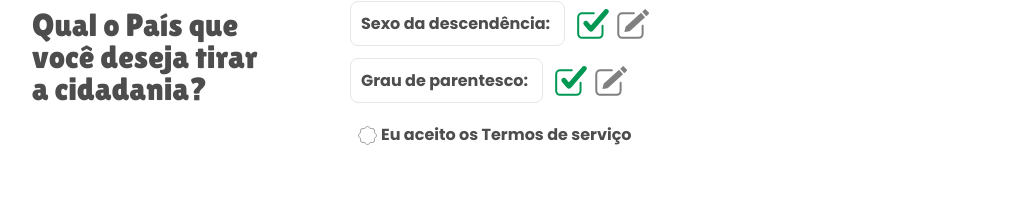
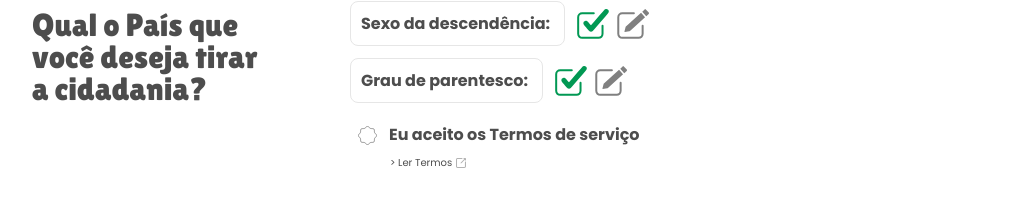
Before and after one commit to lognsoft/cidadania_plataforma_frontend, a Next.js app: page /register/confirm in a window 1280 px wide. Shown: the part 355-575 px from the top of the page, without its empty margins (132-1147 px from the left). Built offline with nearby package versions, Linux system fonts and the light colour scheme.

Commit message:
finalização de página de confirmação

```diff
--- a/src/app/(register)/register/(steps)/confirm/page.tsx
+++ b/src/app/(register)/register/(steps)/confirm/page.tsx
@@ -4,6 +4,9 @@ import { type RootState, type AppDispatch } from "@/stores/store";
 import CheckRegister from "@/components/CheckRegister";
 import { updateState } from "@/stores/features/storeRegister";
 import BulletCheck from "@/components/icons/BulletCheck";
+import Link from "next/link";
+import Image from "next/image";
+import IconLink from "@/components/icons/IconLink";
 
 export default function ConfirmRegisterPage(){
     const state = useSelector((rootState:RootState) => rootState.register);
@@ -28,10 +31,16 @@ export default function ConfirmRegisterPage(){
             </div>
 
             <div className="px-2">
-                <button onClick={confirmTerms} className="font-bold flex items-center gap-1">
+                <button onClick={confirmTerms} className="font-bold flex items-center gap-3 mb-2">
                     <BulletCheck check={ state.terms }/>
                     <span className="block">Eu aceito os Termos de serviço</span>
                 </button>
+                <div className="px-8">
+                    <Link href="#" className="text-mini flex items-center gap-1 hover:underline">
+                        &gt; Ler Termos
+                        <IconLink/>
+                    </Link>
+                </div>
             </div>
         </div>
     )
--- /dev/null
+++ b/src/components/icons/IconLink.tsx
@@ -0,0 +1,17 @@
+const IconLink = () => {
+    return (
+        <svg width="10" height="10" viewBox="0 0 10 10" fill="none" xmlns="http://www.w3.org/2000/svg">
+        <g clipPath="url(#clip0_153_47)">
+        <path fillRule="evenodd" clipRule="evenodd" d="M0 1.63664V8.36336C0 9.35435 0.645646 10 1.63664 10H8.36336C9.35435 10 10 9.35435 10 8.36336V4.06907C10 3.37838 9.14414 3.33333 8.99399 3.85886C8.9039 4.15916 9.00901 8.25826 8.96396 8.58859C8.93393 8.76877 8.75375 8.96396 8.52853 8.96396H1.47147C1.23123 8.96396 1.02102 8.75375 1.02102 8.51351V1.47147C1.02102 0.900901 1.77177 1.02102 2.16216 1.02102C2.65766 1.02102 5.87087 1.06607 6.11111 0.990991C6.59159 0.855856 6.56156 0.3003 6.32132 0.12012C6.21622 0.03003 6.0961 0 5.91592 0H1.63664C1.08108 0 0.720721 0.165165 0.45045 0.45045C0.18018 0.735736 0 1.08108 0 1.63664Z" fill="#B3B3B3"/>
+        <path fillRule="evenodd" clipRule="evenodd" d="M8.24326 1.02102C8.1832 1.11111 7.43245 1.83183 7.29731 1.98198L4.87989 4.3994C4.74476 4.53453 4.4895 4.72973 4.4895 4.98498C4.4895 5.24024 4.74476 5.4955 5.00001 5.4955C5.25527 5.4955 5.43545 5.25526 5.57058 5.12012C5.91593 4.77478 8.84386 1.81682 8.96398 1.74174C8.96398 1.96697 8.96398 2.1021 9.03905 2.25225C9.26428 2.65766 9.985 2.61261 9.985 1.90691V0.600601C9.985 0.21021 9.77479 0 9.3844 0H8.07809C7.3874 0 7.32734 0.720721 7.71773 0.945946C7.86788 1.03604 8.00302 1.03604 8.24326 1.03604V1.02102Z" fill="#B3B3B3"/>
+        </g>
+        <defs>
+        <clipPath id="clip0_153_47">
+        <rect width="10" height="10" fill="white"/>
+        </clipPath>
+        </defs>
+        </svg>
+    )
+}
+
+export default IconLink;
```
Also changed, not shown: public/images/icons/icon-bullet-uncheck.svg (deleted), public/images/icons/icon-bullet.svg (deleted).
